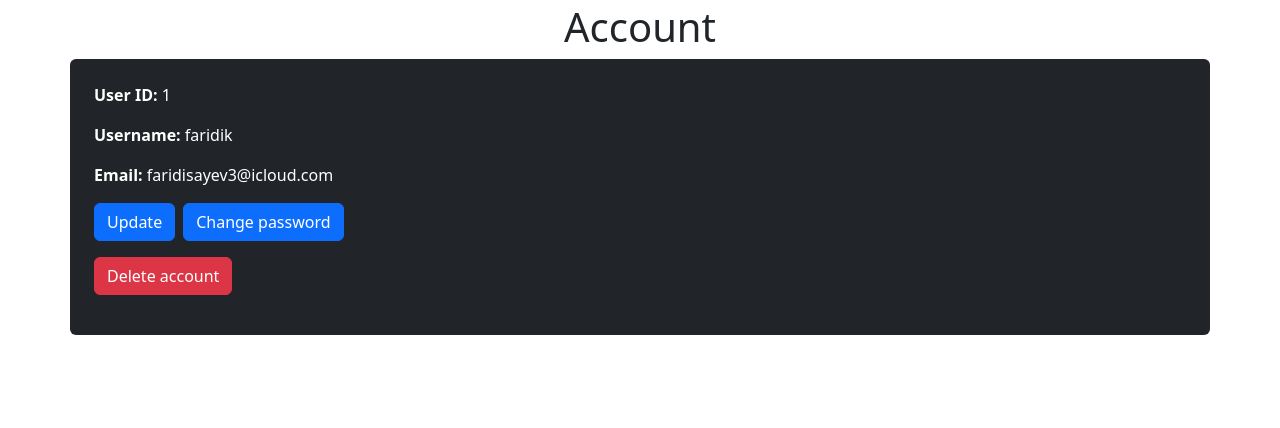
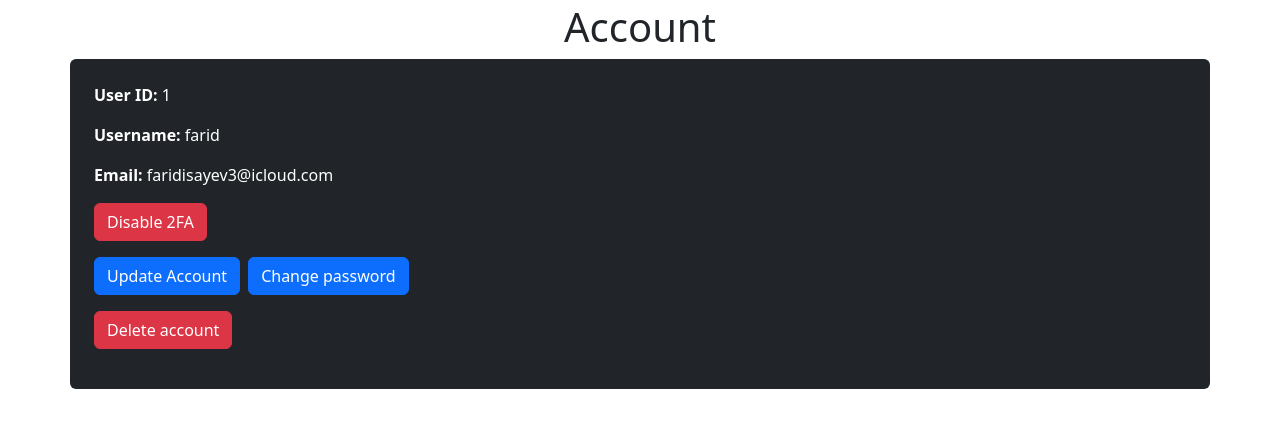
Before and after one commit to faridisayev/Flask-Login-2FA, a Flask app: page /account in a window 1280 px wide. Shown: the part 69-497 px from the top of the page. Run offline with Flask 3, Linux system fonts and the light colour scheme; a user stored in the database is signed in.

Commit message:
Add setup_2fa and disable_2fa

```diff
--- a/app/auth/routes.py
+++ b/app/auth/routes.py
@@ -4,7 +4,7 @@
 from app.models.account import Account
 from app.auth.forms import SignupForm, LoginForm, NewPasswordForm, ResetPasswordForm
 from flask_bcrypt import generate_password_hash, check_password_hash
-from flask_login import login_user
+from flask_login import login_user, logout_user
 from flask_mail import Message
 from itsdangerous import URLSafeTimedSerializer, SignatureExpired, BadSignature
 import os
@@ -32,6 +32,7 @@
     if form.validate_on_submit():
         db.session.add(Account(username = form.username.data, email = form.email.data, password = generate_password_hash(form.password.data)))
         db.session.commit()
+        logout_user()
         flash('You have successfully signed up.', 'success')
         return redirect(url_for('auth.signup'))
     return render_template('auth/signup.html', form = form)
--- a/app/main/forms.py
+++ b/app/main/forms.py
@@ -1,5 +1,5 @@
 from flask_wtf import FlaskForm
-from wtforms import StringField, EmailField, SubmitField
+from wtforms import StringField, EmailField, SubmitField, IntegerField
 from wtforms.validators import InputRequired, Length, ValidationError
 from app.models.account import Account
 
@@ -15,3 +15,7 @@
     def validate_email(self, email):
         existing_email = Account.query.filter_by(email = email.data).first()
         if existing_email: raise ValidationError('An account with this email already exists.')
+
+class SetupTwoFactorAuthenticationForm(FlaskForm):
+    totp = IntegerField(validators=[InputRequired()])
+    submit = SubmitField('Enable 2FA')
--- a/app/main/routes.py
+++ b/app/main/routes.py
@@ -1,9 +1,11 @@
-from flask import render_template, flash, redirect, url_for
+from flask import render_template, flash, redirect, url_for, request
 from app.main import bp
 from flask_login import login_required, logout_user, current_user, fresh_login_required
 from app.extensions import db
 from app.models.account import Account
-from app.main.forms import UpdateAccountForm
+from app.main.forms import UpdateAccountForm, SetupTwoFactorAuthenticationForm
+from urllib import parse
+import pyotp
 
 @bp.route('/')
 def home():
@@ -44,3 +46,36 @@
         db.session.commit()
         flash('Your account has been updated.', 'success')
     return render_template('update_account.html', form = form)
+
+@bp.route('/setup_2fa', methods = ['GET', 'POST'])
+@fresh_login_required
+def setup_2fa():
+
+    if current_user.enabled_2fa:
+        return redirect(url_for('main.account'))
+
+    form = SetupTwoFactorAuthenticationForm()
+
+    if form.validate_on_submit():
+
+        if not pyotp.TOTP(current_user.secret_key).verify(form.totp.data):
+            flash('The code you provided is wrong. Please scan new qrcode and try again.', 'danger')
+            return redirect(url_for('main.setup_2fa'))
+
+        current_user.enabled_2fa = True
+        db.session.commit()
+        return redirect(url_for('main.account'))
+
+    current_user.secret_key = pyotp.random_base32()
+    db.session.commit()
+    uri = pyotp.totp.TOTP(current_user.secret_key).provisioning_uri(name = current_user.username, issuer_name = 'Flask App')
+    qrcode_url = "https://chart.googleapis.com/chart?chs=200x200&cht=qr&chl=" + parse.quote(uri, safe='')
+
+    return render_template('setup_2fa.html', form = form, qrcode_url = qrcode_url)
+
+@bp.route('/disable_2fa')
+@fresh_login_required
+def disable_2fa():
+    current_user.enabled_2fa = False
+    db.session.commit()
+    return redirect(url_for('main.account'))
--- a/app/models/account.py
+++ b/app/models/account.py
@@ -8,7 +8,8 @@
     email = db.Column(db.String(80), nullable = False, unique = True)
     password = db.Column(db.String(80), nullable = False)
     created_at = db.Column(db.DateTime(timezone = True), server_default = func.now())
-    is_verified = db.Column(db.Boolean, nullable = False, default = False)
+    enabled_2fa = db.Column(db.Boolean, nullable = False, default = False)
+    secret_key = db.Column(db.String(80))
 
     def __repr__(self):
         return f'<Account ID: {self.id}>'
--- a/app/templates/account.html
+++ b/app/templates/account.html
@@ -8,7 +8,13 @@
         <p><b>User ID:</b> {{ current_user.id }}</p>
         <p><b>Username:</b> {{ current_user.username }}</p>
         <p><b>Email:</b> {{ current_user.email }}</p>
-        <p><a class="btn btn-primary" href="{{ url_for('main.update_account') }}">Update</a><a class="btn btn-primary ms-2" href="{{ url_for('auth.reset_password') }}">Change password</a></p>
+        {% if current_user.enabled_2fa %}
+            <p><a class="btn btn-danger" href="{{ url_for('main.disable_2fa') }}">Disable 2FA</a></p>
+        {% endif %}
+        {% if not current_user.enabled_2fa %}
+            <p><a class="btn btn-success" href="{{ url_for('main.setup_2fa') }}">Setup 2FA</a></p>
+        {% endif %}
+        <p><a class="btn btn-primary" href="{{ url_for('main.update_account') }}">Update Account</a><a class="btn btn-primary ms-2" href="{{ url_for('auth.reset_password') }}">Change password</a></p>
         <p><a class="btn btn-danger" href="{{ url_for('main.delete_account', id = current_user.id) }}">Delete account</a></p>
     </div>
 {% endblock %}
```
Also changed, not shown: app/templates/setup_2fa.html (added, +32 -0 lines), database.db.
